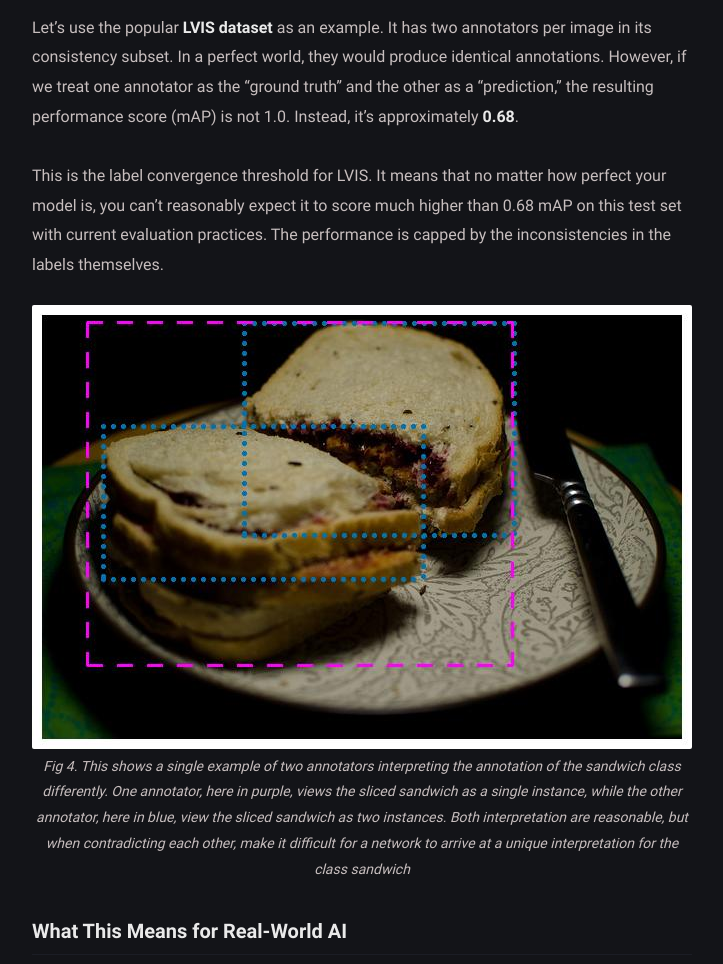
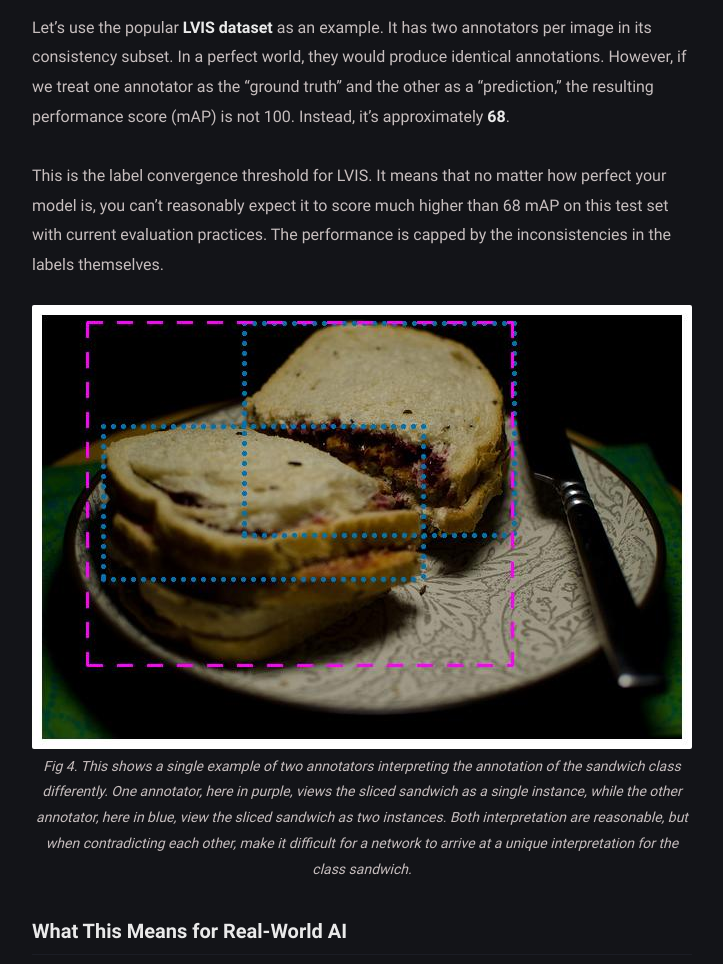
Before and after one commit to Madave94/madave94.github.io, a Jekyll site: the page built from _posts/wacv-2025-publication/2025-07-22-paper-label-convergence.md, in a window 1280 px wide and 1400 px high, scrolled down 3231 px. Shown: the part 242-1206 px from the top of the window, without its empty margins (278-1001 px from the left). Built offline with Jekyll 4.4.1, drawn with Linux system fonts in a browser that asks for light colours.

Commit message:
fix smaller issues

```diff
--- a/_posts/wacv-2025-publication/2025-07-22-paper-label-convergence.md
+++ b/_posts/wacv-2025-publication/2025-07-22-paper-label-convergence.md
@@ -73,16 +73,16 @@ widely used datasets from multiple domains, including LVIS (general objects), Vi
 These datasets share a crucial property: each image was annotated by at least two different people (as shown in the toy example in Figure 2). This allows us to
 see just how much the annotators disagree. The short answer: _the differences are significant._
 
-Let's use the popular **LVIS dataset** as an example. It has two annotators per image in its consistency subset. In a perfect world, they would produce identical annotations. However, if we treat one annotator as the "ground truth" and the other as a "prediction," the resulting performance score (mAP) is not 1.0. Instead, it's approximately **0.68**.
+Let's use the popular **LVIS dataset** as an example. It has two annotators per image in its consistency subset. In a perfect world, they would produce identical annotations. However, if we treat one annotator as the "ground truth" and the other as a "prediction," the resulting performance score (mAP) is not 100. Instead, it's approximately **68**.
 
-This is the label convergence threshold for LVIS. It means that no matter how perfect your model is, you can't reasonably expect it to score much higher than 0.68 mAP on this test set with current evaluation practices. The performance is capped by the inconsistencies in the labels themselves.
+This is the label convergence threshold for LVIS. It means that no matter how perfect your model is, you can't reasonably expect it to score much higher than 68 mAP on this test set with current evaluation practices. The performance is capped by the inconsistencies in the labels themselves.
 
 <figure>
     <img src="/assets/img/img-wacv-2025/000000015079.jpg" alt="Image of real label variation in the LVIS dataset.">
     <figcaption>Fig 4. This shows a single example of two annotators interpreting the annotation of the sandwich class
 differently. One annotator, here in purple, views the sliced sandwich as a single instance, while the other annotator, here
  in blue, view the sliced sandwich as two instances. Both interpretation are reasonable, but when contradicting each other,
-make it difficult for a network to arrive at a unique interpretation for the class sandwich</figcaption>
+make it difficult for a network to arrive at a unique interpretation for the class sandwich.</figcaption>
 </figure>
 
 ### What This Means for Real-World AI
```
